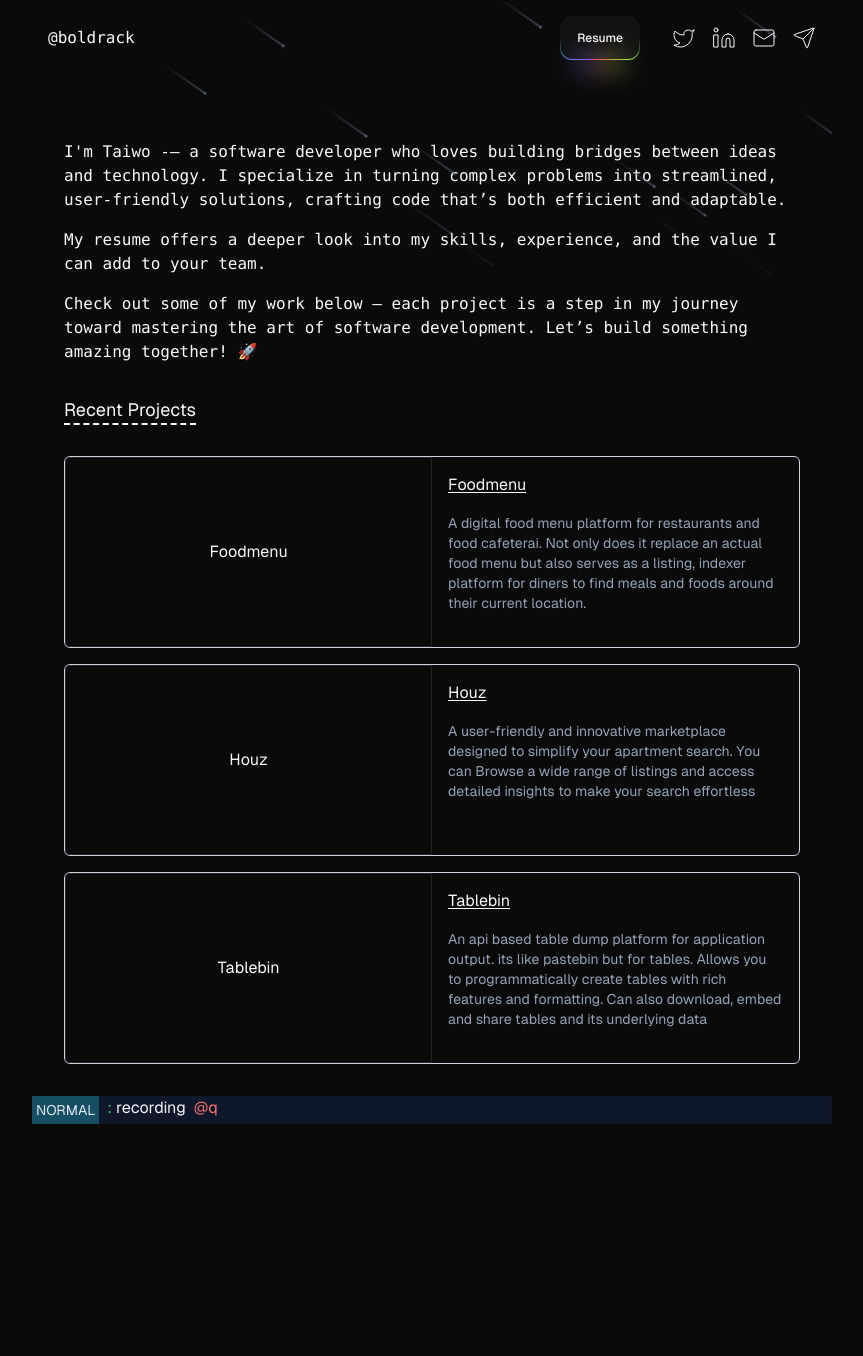
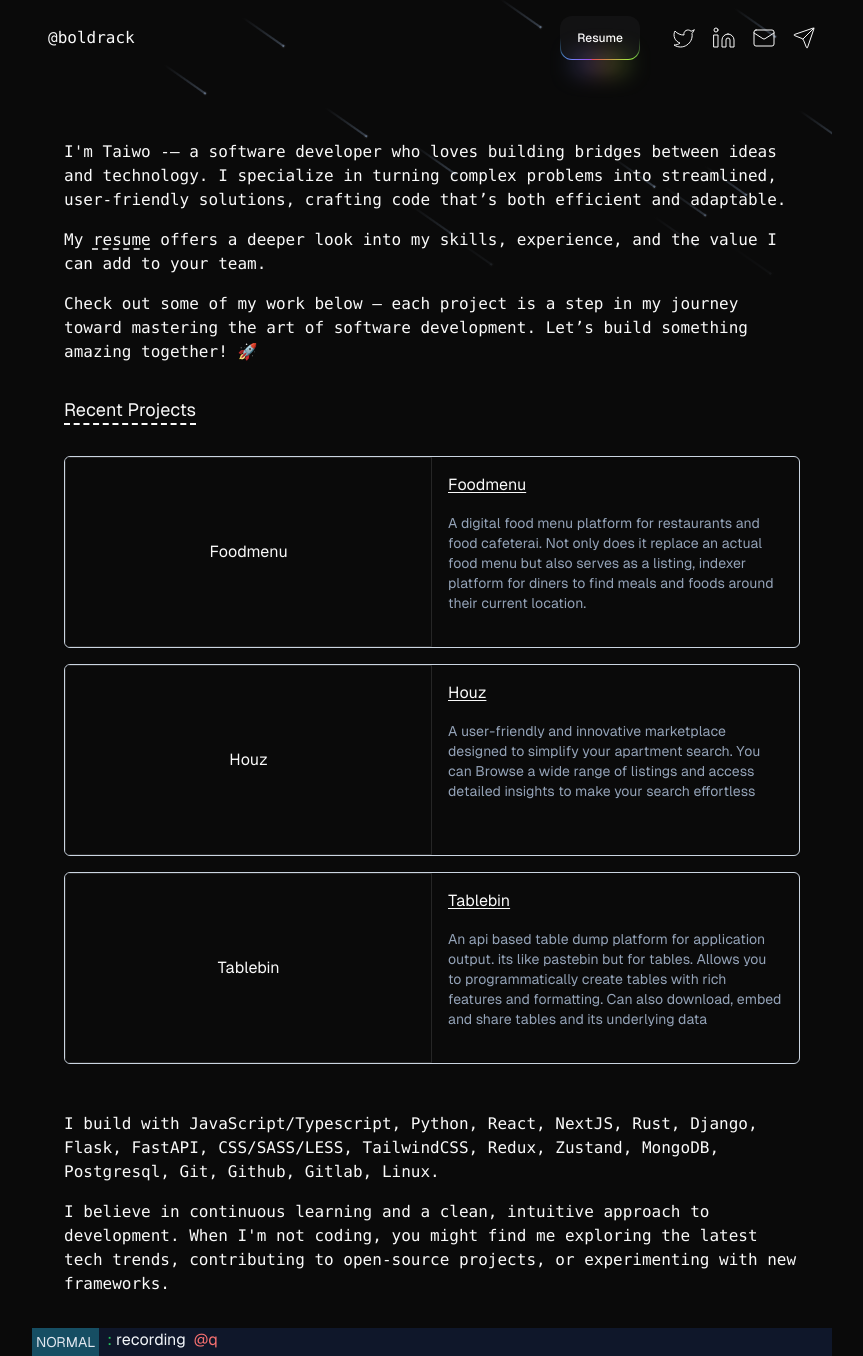
Before and after one commit to boldrack/boldrack.dev, a Next.js app: page / in a window 1280 px wide. Shown: the whole page, without its empty margins (208-1071 px from the left). Before the commit the page ends 1124 px from the top, so only its background shows below. Built offline with nearby package versions, Linux system fonts and the light colour scheme.

Commit message:
feat: add footer intro section

```diff
--- a/src/app/page.tsx
+++ b/src/app/page.tsx
@@ -7,7 +7,7 @@ import { PROJECTS } from "./_components/mock";
 export default function Home() {
   return (
     <div className="relative flex flex-col min-h-screen font-[family-name:var(--font-geist-sans)] ">
-      <div className="absolute overflow-hidden w-full h-screen z-10 bg-transparent ">
+      <div className="absolute overflow-hidden w-full h-screen -z-10 bg-transparent ">
         <Meteors />
       </div>
       <div className="w-full left-4 top-4 flex justify-between items-center mb-8 p-2 md:p-4 z-20">
@@ -33,7 +33,7 @@ export default function Home() {
         <section className="font-mono flex flex-col gap-4">
             <p>I'm Taiwo -– a software developer who loves building bridges between ideas and technology. I specialize in turning complex problems into streamlined, user-friendly solutions, crafting code that’s both efficient and adaptable.</p>
 
-            <p>My <Link href="https://s3.us-east-1.amazonaws.com/boldrack.dev/Taiwo+Ajiboye+Resume+25.pdf" download>
+            <p>My <Link href="https://s3.us-east-1.amazonaws.com/boldrack.dev/Taiwo+Ajiboye+Resume+25.pdf" download className="underline underline-offset-4 decoration-dashed cursor-pointer">
             resume</Link> offers a deeper look into my skills, experience, and the value I can add to your team.</p>
 
             <p>Check out some of my work below – each project is a step in my journey toward mastering the art of software development. Let’s build something amazing together! 🚀</p>
@@ -59,6 +59,15 @@ export default function Home() {
           </div>
         </section>
 
+        <section className="font-mono flex flex-col gap-4 mt-12">
+          <p>I build with JavaScript/Typescript, Python, React, NextJS, Rust, Django, Flask, FastAPI,
+          CSS/SASS/LESS, TailwindCSS, Redux, Zustand, MongoDB, Postgresql, Git, Github, Gitlab, Linux.</p>
+
+        <p>I believe in continuous learning and a clean, intuitive approach to development.
+          When I'm not coding, you might find me exploring the latest tech trends, contributing to open-source projects,
+          or experimenting with new frameworks.</p>
+        </section>
+
       </main>
       <div className="grow"></div>
       <footer className="">
```
